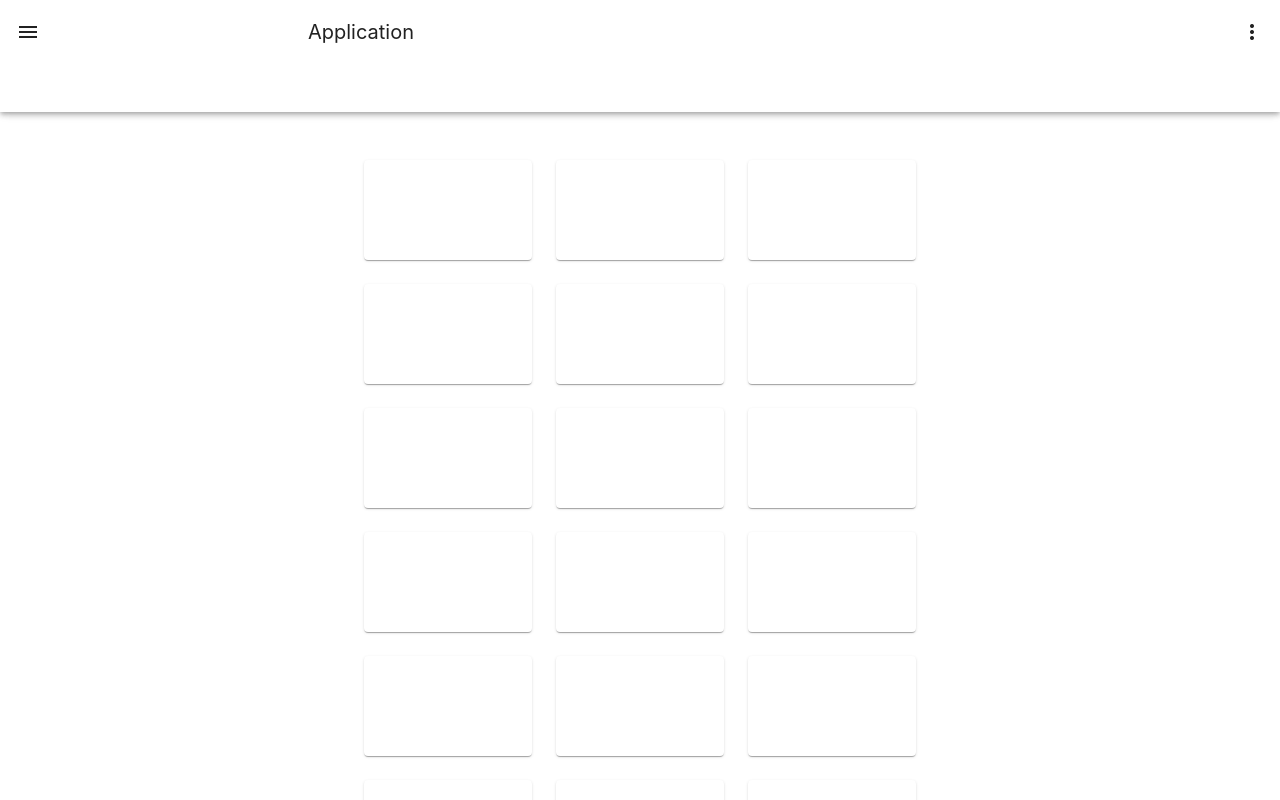
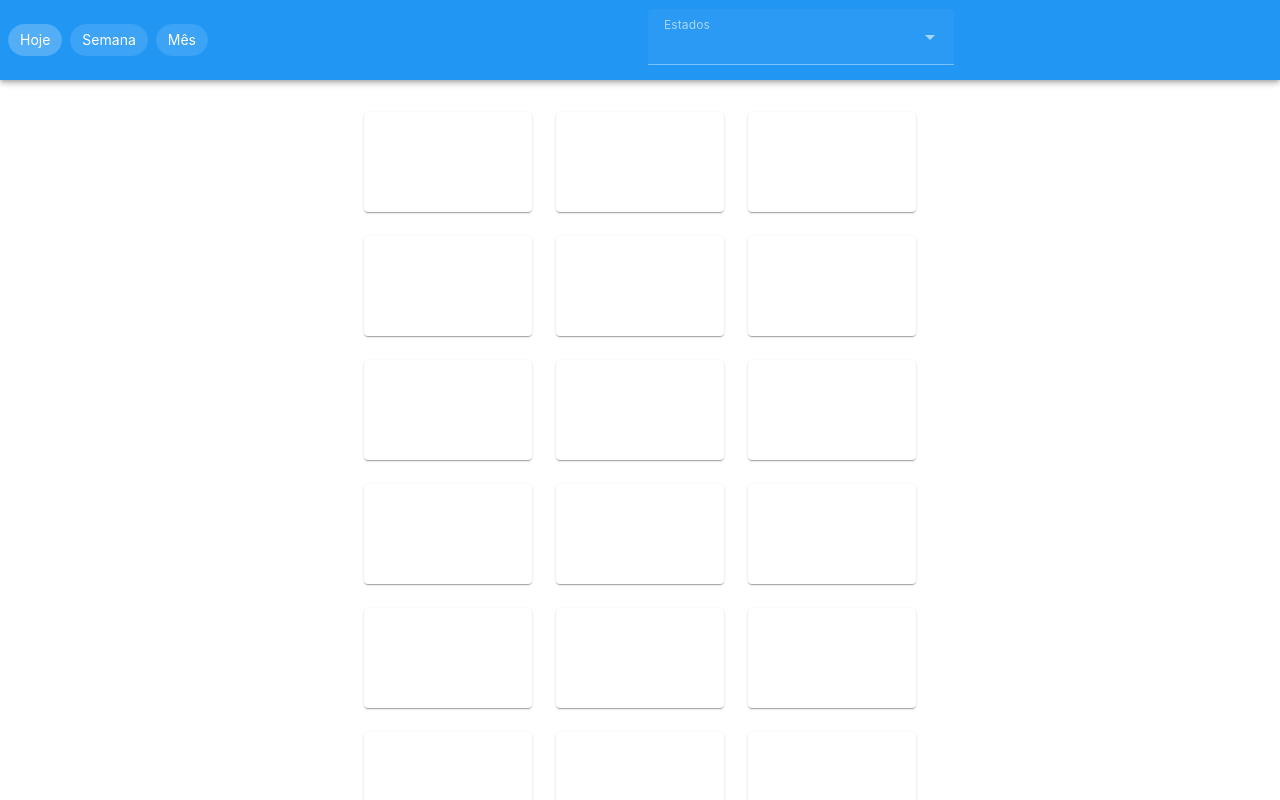
Before and after one commit to kleberMRocha/covid19-dashboard, a Vue app: page / in a window 1280 px wide. Shown: the top 800 px of the page. Built offline with nearby package versions, Linux system fonts and the light colour scheme.

Commit message:
WIP Dashboard

```diff
--- /dev/null
+++ b/src/@types/Enums.ts
@@ -0,0 +1,29 @@
+export enum Estados {
+    'AC' = 'Acre',
+    'AL' = 'Alagoas',
+    'AP' = 'Amapá',
+    'AM' = 'Amazonas',
+    'BA' = 'Bahia',
+    'CE' = 'Ceará',
+    'DF' = 'Distrito Federal',
+    'ES' = 'Espírito Santo',
+    'GO' = 'Goías',
+    'MA' = 'Maranhão',
+    'MT' = 'Mato Grosso',
+    'MS' = 'Mato Grosso do Sul',
+    'MG' = 'Minas Gerais',
+    'PA' = 'Pará',
+    'PB' = 'Paraíba',
+    'PR' = 'Paraná',
+    'PE' = 'Pernambuco',
+    'PI' = 'Piauí',
+    'RJ' = 'Rio de Janeiro',
+    'RN' = 'Rio Grande do Norte',
+    'RS' = 'Rio Grande do Sul',
+    'RO' = 'Rondônia',
+    'RR' = 'Roraíma',
+    'SC' = 'Santa Catarina',
+    'SP' = 'São Paulo',
+    'SE' = 'Sergipe',
+    'TO' = 'Tocantins'
+}
--- a/src/App.vue
+++ b/src/App.vue
@@ -1,23 +1,10 @@
 <script setup lang="ts">
+import NavbarDashboarVue from './components/NavbarDashboar.vue';
 </script>
 
 <template>
   <v-app>
-    <v-app-bar
-      app
-      extended
-    >
-      <v-app-bar-nav-icon></v-app-bar-nav-icon>
-
-      <v-toolbar-title>Application</v-toolbar-title>
-
-      <v-spacer></v-spacer>
-
-      <v-btn icon>
-        <v-icon>mdi-dots-vertical</v-icon>
-      </v-btn>
-    </v-app-bar>
-
+    <NavbarDashboarVue />
     <v-main>
       <v-container>
         <v-row>
--- /dev/null
+++ b/src/Composables/useShortcuts.ts
@@ -0,0 +1,8 @@
+import { ref } from 'vue'
+
+export function useShortcut() {
+    const shortcuts = ['Hoje', 'Semana', 'Mês'];
+    const selectShortcut = ref(0);
+
+    return { shortcuts, selectShortcut};
+}
--- /dev/null
+++ b/src/components/NavbarDashboar.vue
@@ -0,0 +1,33 @@
+<script  lang="ts">
+import { defineComponent } from "vue";
+import { useShortcut } from '../Composables/useShortcuts';
+import SelectEstados from "./SelectEstados.vue";
+
+export default defineComponent({
+    name: "NavbarDashboar",
+    setup() {
+        const { selectShortcut, shortcuts } = useShortcut();
+        return { selectShortcut, shortcuts };
+    },
+    components: { SelectEstados }
+});
+</script>
+
+<template>
+    <v-app-bar class="pa-2" color="blue">
+        <v-row align="center">
+            <v-col class="d-flex" cols="12" sm="6">
+                <v-chip-group v-model="selectShortcut" active-class="primary--text">
+                    <v-chip v-for="shortcut in shortcuts" :key="shortcut">
+                        {{ shortcut }}
+                    </v-chip>
+                </v-chip-group>
+            </v-col>
+            <v-col class="d-flex pa-2 mt-4" cols="6" sm="3">
+                <SelectEstados />
+            </v-col>
+        </v-row>
+    </v-app-bar>
+</template>
+<style scoped>
+</style>
--- /dev/null
+++ b/src/components/SelectEstados.vue
@@ -0,0 +1,22 @@
+<script  lang="ts">
+import { defineComponent, ref } from "vue";
+import { Estados } from "../@types/Enums";
+
+export default defineComponent({
+    name: "SelectStados",
+    setup() {
+        const estados = Object.values(Estados);
+        const select = ref('');
+
+        return { estados, select }
+    }
+});
+</script>
+
+<template>
+   <v-select v-model="select" :items="estados" label="Estados" dense solo />
+</template>
+
+<style scoped>
+
+</style>
```
